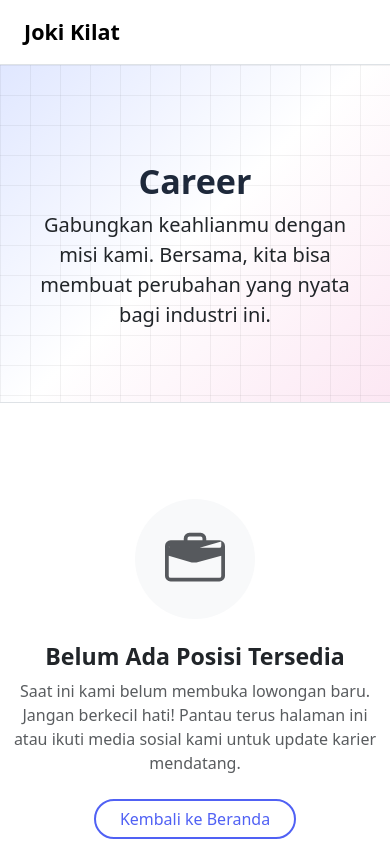
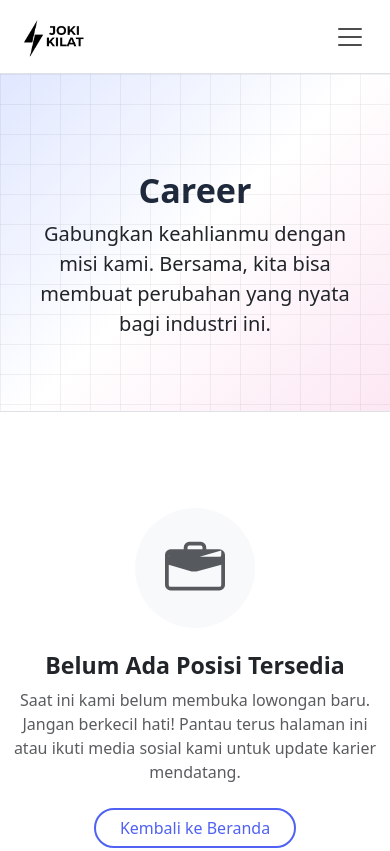
Before and after one commit to luqmanulhakiem/joki-kilat-bootstrap, a plain HTML site: page career.html in a window 390 px wide. Shown: the top 851 px of the page. Drawn offline with Linux system fonts and the light colour scheme.

Commit message:
style: icon jokikilat & icon toggler

```diff
--- a/assets/dist/style.css
+++ b/assets/dist/style.css
@@ -403,3 +403,7 @@
         padding: 20px 0;
     }
 }
+
+.navbar-toggler-icon {
+    filter: invert(0%) sepia(0%) saturate(0%) hue-rotate(0deg) brightness(0%) contrast(100%) !important;
+}
--- a/career.html
+++ b/career.html
@@ -19,9 +19,11 @@
             <header class="container-fluid sticky-top bg-white border-bottom py-3">
                 <div class="container d-flex align-items-center justify-content-between">
                     <div class="col-md-3">
-                        <a href="/" class="d-inline-flex link-body-emphasis text-decoration-none fw-bold fs-4">
+                        <img src="./assets/images/joki-kilat.png" alt=" Joki Kilat" height="40"
+                            class="d-inline-block align-text-top">
+                        <!-- <a href="/" class="d-inline-flex link-body-emphasis text-decoration-none fw-bold fs-4">
                             Joki Kilat
-                        </a>
+                        </a> -->
                     </div>
 
                     <ul class="nav col-12 col-md-auto mb-2 justify-content-center mb-md-0 d-none d-md-flex">
@@ -33,7 +35,10 @@
                     <div class="col-md-3 text-end">
                         <button class="btn d-md-none p-0" type="button" data-bs-toggle="offcanvas"
                             data-bs-target="#mobileSidebar">
-                            <span class="navbar-toggler-icon"></span>
+                            <svg xmlns="http://www.w3.org/2000/svg" width="30" height="30" viewBox="0 0 30 30">
+                                <path stroke="rgba(0, 0, 0, 0.7)" stroke-linecap="round" stroke-miterlimit="10"
+                                    stroke-width="2" d="M4 7h22M4 15h22M4 23h22" />
+                            </svg>
                         </button>
 
                         <div class="d-none d-md-block">
```
Also changed, not shown: detail-order.html (+8 -3 lines), index.html (+8 -3 lines), login.html (+8 -3 lines), produk.html (+8 -3 lines), assets/images/joki-kilat.png (added).
